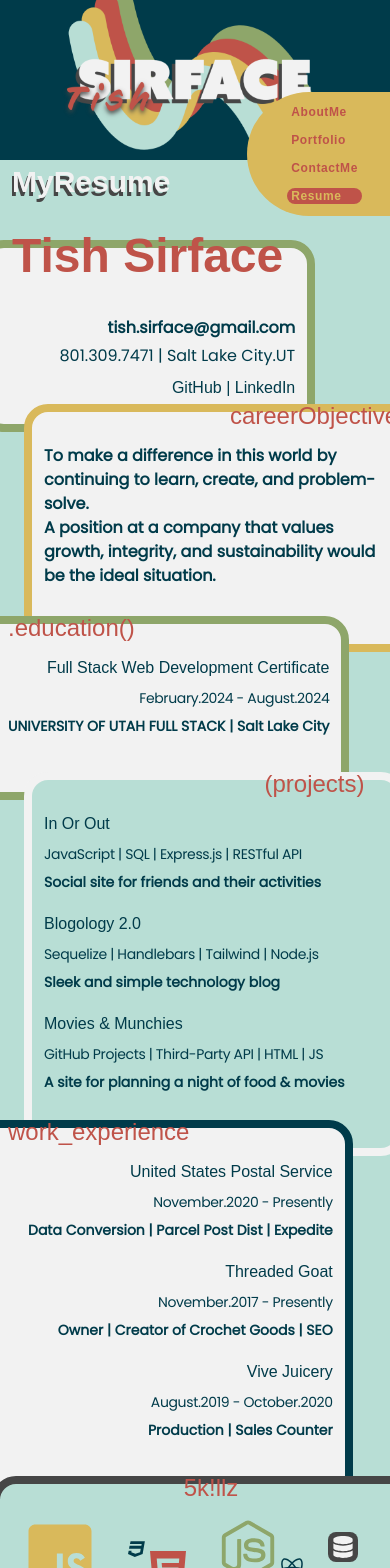
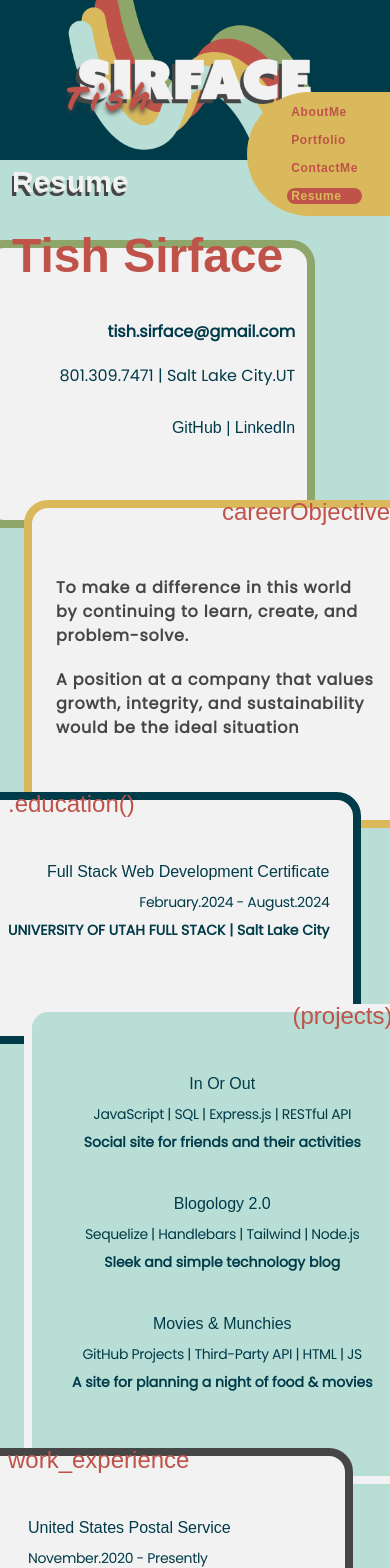
Before and after one commit to ThisTish/Portfolio_of_Tish, a React (Vite) app: page /resume in a window 390 px wide. Shown: the top 1568 px of the page. Built offline with nearby package versions, Linux system fonts and the light colour scheme; a web font is replaced by a local one.

Commit message:
resume DRY and responsive

```diff
--- a/src/components/ContactForm.jsx
+++ b/src/components/ContactForm.jsx
@@ -98,7 +98,7 @@ const ContactForm = () => {
 	}
 
 	return (
-		<div className="flex flex-col my-10">
+		<div className="flex flex-col m-16">
 			<form ref={form} onSubmit={sendMessage}  className="space-y-10 flex flex-col items-end">
 				<div>
 					<label className="text-secondary font-light" htmlFor="name">Name</label>
--- a/src/components/Resume/CareerObjective.jsx
+++ b/src/components/Resume/CareerObjective.jsx
@@ -2,11 +2,12 @@ import React from 'react'
 
 const CareerObjective = () => {
   return (
-    <div className="container border-yellow border-8 w-fit  space-y-3 px-3 pb-14 -mt-7 mx-auto -mr-8 ml-6 rounded-3xl bg-highlight">
-				<h3 className="text-red text-2xl font-sans flex justify-end mr-1 -mt-3">careerObjective</h3>
-				<p className="text-secondary font-semibold mr-3">
-          To make a difference in this world by continuing to learn, create, and problem-solve.<br />A position at a company that values growth, integrity, and sustainability would be the ideal situation.
-				</p>
+    <div className="border-yellow border-8 w-fit pl-6 pr-3 pb-20 -mt-7 -mr-6 ml-6 rounded-3xl bg-highlight md:mt-28 md:pb-16 md:ml-60">
+				<h3 className="text-red text-2xl font-sans flex justify-end mr-1 -mt-3 md:-ml-3">careerObjective</h3>
+				<div className="text-shadow font-semibold mr-5 tracking-wider pt-12 space-y-5 md:tracking-tight md:pt-10">
+				<p>To make a difference in this world by continuing to learn, create, and problem-solve.</p>
+				<p>A position at a company that values growth, integrity, and sustainability would be the ideal situation</p>
+				</div>
 		</div>
       )
 }
--- a/src/components/Resume/Education.jsx
+++ b/src/components/Resume/Education.jsx
@@ -2,15 +2,15 @@ import React from 'react'
 
 const Education = () => {
   return (
-    <div className="container border-green border-8 w-fit space-y-3 px-3 pb-14 -mt-9 -ml-8 rounded-3xl bg-highlight">
+    <div className="border-secondary border-8 w-fit h-fit px-3 pb-14 -mt-9 -ml-8 rounded-3xl bg-highlight md:pl-3">
 				<h3 className="text-red text-2xl font-sans ml-5 -mt-3">.education()</h3>
-        <div className="ml-5 flex flex-col items-end text-secondary space-y-2">
+        <div className="ml-5 flex flex-col items-end text-secondary space-y-2 py-10 pr-3">
           <h4 className='font-sans font-lg '>Full Stack Web Development Certificate</h4>
           <p className=" font-light tracking-tight text-sm">
             February.2024 - August.2024
           </p>
           <p className=" font-semibold text-sm">
-            UNIVERSITY OF UTAH FULL STACK | Salt Lake City
+            UNIVERSITY OF UTAH FULL STACK | <span className='text-nowrap'>Salt Lake City</span>
           </p>
         </div>
 		</div>
--- a/src/components/Resume/NameDetails.jsx
+++ b/src/components/Resume/NameDetails.jsx
@@ -2,16 +2,17 @@ import React from 'react'
 
 const NameDetails = () => {
   return (
-    <div className="container h-48 w-fit border-green border-8 space-y-3 px-3 pb-14 mt-10 -ml-5 rounded-3xl bg-highlight">
+    <div className="h-fit w-fit border-green border-8 px-3 pb-20 mt-10 -ml-5 rounded-3xl bg-highlight">
       <h1 className="text-red text-5xl font-bold flex -mt-7 p-3 ">Tish Sirface</h1>
-  <div className='flex flex-col text-secondary items-end '>
-    <p className=" font-semibold mt-3">
+
+      <div className='flex flex-col text-secondary items-end md:ml-16 md:mr-3'>
+        <p className=" font-semibold mt-7">
           tish.sirface@gmail.com
         </p>
-    <p className=" font-light mt-1">
+        <p className=" font-light mt-5 text-nowrap">
         801.309.7471 | Salt Lake City.UT
         </p>
-    <p className=" font-sans mt-2">
+        <p className=" font-sans mt-7">
           <a href='https://github.com/ThisTish'>GitHub</a> | <a href='https://www.linkedin.com/in/tishsirface'>LinkedIn</a>
         </p>
       </div>
--- a/src/components/Resume/Projects.jsx
+++ b/src/components/Resume/Projects.jsx
@@ -1,40 +1,50 @@
 import React from 'react'
 
 const Projects = () => {
+
+    const projects = [
+      {
+        title: "In Or Out",
+        languages: "JavaScript | SQL | Express.js | RESTful API",
+        description: "Social site for friends and their activities"
+      },
+      {
+        title: "Blogology 2.0",
+        languages: "Sequelize | Handlebars | Tailwind | Node.js",
+        description: "Sleek and simple technology blog"
+      },
+      {
+        title: "Movies & Munchies",
+        languages: "GitHub Projects | Third-Party API | HTML | JS",
+        description: "A site for planning a night of food & movies"
+      }
+
+    ]
+
   return (
-  <div className="container border-highlight bg-primary border-8 w-fit space-y-3 px-3 pb-14 -mt-7 -mr-8 ml-6 rounded-3xl ">
+
+
+  <div className=" border-highlight bg-primary border-8 w-fit space-y-3 pb-14 -mt-10 -mr-8 ml-6 rounded-3xl md:-mt-5 md:px-20 ">
     <h3 className="text-red text-2xl font-sans mr-5 -mt-3 flex flex-col items-end">(projects)</h3>
-    <div className="mr-5 space-y-5">
+    <div className=" space-y-10 text-center px-10 py-7">
 
-      <div className="mr-5 text-secondary space-y-2">
-        <h4 className='font-sans font-lg '><a href='https://in-or-out-6n4t.onrender.com/'>In  Or Out</a></h4>
+    { projects.map((project) =>(
+
+
+
+      <div className=" text-secondary space-y-2">
+        <h4 className='font-sans font-xl '><a href='https://in-or-out-6n4t.onrender.com/'>{project.title}</a></h4>
         <p className=" font-light tracking-tight text-sm">
-          JavaScript | SQL | Express.js | RESTful API
+          {project.languages}
         </p>
         <p className=" font-semibold text-sm">
-          Social site for friends and their activities
+          {project.description}
         </p>
       </div>
+        )
+      )}
 
-      <div className="mr-5 text-secondary space-y-2">
-        <h4 className='font-sans font-lg '><a href='https://github.com/ThisTish/Blogology2.0'>Blogology 2.0</a></h4>
-        <p className=" font-light tracking-tight text-sm">
-        Sequelize | Handlebars | Tailwind | Node.js
-        </p>
-        <p className=" font-semibold text-sm">
-          Sleek and simple technology blog
-        </p>
-      </div>
 
-      <div className="mr-5 text-secondary space-y-2">
-        <h4 className='font-sans font-lg '><a href='https://thistish.github.io/Movies-n-Munchies/'>Movies & Munchies</a></h4>
-        <p className=" font-light tracking-tight text-sm">
-        GitHub Projects | Third-Party API | HTML | JS
-        </p>
-        <p className=" font-semibold text-sm">
-          A site for planning a night of food & movies
-        </p>
-      </div>
   </div>
 </div>
   )
--- a/src/components/Resume/Skills.jsx
+++ b/src/components/Resume/Skills.jsx
@@ -1,24 +1,37 @@
 import {FaJsSquare, FaHtml5, FaCss3,
-        FaNodeJs, FaReact, FaDatabase,
+        FaNodeJs, FaReact
 
  } from 'react-icons/fa'
 
 
 const Skills = () => {
+
+  const icons = [
+    { component: FaJsSquare, className: "text-yellow" },
+    { component: FaCss3, className: "text-secondary" },
+    { component: FaHtml5, className: "text-red" },
+    { component: FaNodeJs, className: "text-green" },
+    { component: FaReact, className: "text-secondary" },
+  ]
+
+
   return (
 	<div>
-    <div className=" border-shadow border-8 rounded-3xl bg-primary space-y-3 px-3 pb-14 -mt-7 -mr-10 -ml-2">
-				<h3 className="text-red text-2xl font-sans flex justify-center -mt-3">5k!llz</h3>
-				<div className='relative p-5'>
-          <FaJsSquare  className="inline m-1 text-7xl text-yellow absolute top-0 left-2"/>
-          <FaCss3  className="inline m-1 text-lg text-secondary absolute top-5 left-28"/>
-          <FaHtml5  className="inline m-1 text-5xl text-red absolute top-7 left-32"/>
-          <FaNodeJs  className="inline m-1 text-6xl text-green absolute top-0 right-32"/>
-          <FaReact  className="inline m-1 text-4xl text-secondary absolute top-9 right-24"/>
-          <FaDatabase  className="inline m-1 text-3xl text-highlight p-1 bg-shadow rounded-lg absolute top-3 right-12"/>
-				</div>
+
+				<div className='flex mx-auto p-7 space-x-5 md:hidden'>
+          {icons.map(({ component: Icon, className}, index) =>(
+            <Icon key={index} className={`inline m-1 text-7xl ${className}`} />
+          ))}
 			</div>
+				<div className='md:flex flex-col absolute right-0 space-y-10 hidden'>
+          {icons.map(({ component: Icon, className}, index) =>(
+            <Icon key={index} className={`inline m-1 text-7xl ${className}`} />
+          ))}
+			</div>
+
   </div>
+
+
   )
 }
 
--- a/src/components/Resume/WorkExperience.jsx
+++ b/src/components/Resume/WorkExperience.jsx
@@ -1,41 +1,43 @@
 import React from 'react'
 
 const WorkExperience = () => {
+
+  const jobs = [
+    {
+      place: "United States Postal Service",
+      dates: "November.2020 - Presently",
+      roles: "Data Conversion | Parcel Post Dist | Expedite"
+    },
+    {
+      place: "Threaded Goat",
+      dates: "November.2017 - Presently",
+      roles: "Owner | Creator of Crochet Goods | SEO"
+    },
+    {
+      place: "Vive Juicery",
+      dates: "August.2019 - October.2020",
+      roles: "Production | Sales Counter | Delivery"
+    }
+  ]
+
+
   return (
-    <div className="container border-secondary border-8 w-fit space-y-3 px-3 pb-14 -mt-9 -ml-8 rounded-3xl bg-highlight">
-				<h3 className="text-red text-2xl font-sans ml-5 -mt-3">work_experience</h3>
+    <div className="border-shadow border-8 w-fit px-3 pb-14 -mt-9 -ml-8 rounded-3xl bg-highlight md:mb-52">
+				<h3 className="text-red text-2xl font-sans ml-5 -mt-3 mb-10">work_experience</h3>
         <div className="ml-5">
-          <div className="text-secondary space-y-5">
-
-            <div className="ml-5 flex flex-col items-end text-secondary space-y-2">
-              <h4 className='font-sans font-lg '>United States Postal Service</h4>
+          <div className="text-secondary space-y-7">
+          {jobs.map((job) => (
+            <div className="ml-5 text-secondary space-y-2">
+              <h4 className='font-sans font-lg '>{job.place}</h4>
               <p className=" font-light tracking-tight text-sm">
-              November.2020 - Presently
+              {job.dates}
               </p>
               <p className=" font-semibold text-sm">
-              Data Conversion | Parcel Post Dist | Expedite
+              {job.roles}
               </p>
             </div>
+            ))}
 
-            <div className="ml-5 flex flex-col items-end text-secondary space-y-2">
-          <h4 className='font-sans font-lg '>Threaded Goat</h4>
-          <p className=" font-light tracking-tight text-sm">
-            November.2017 - Presently
-          </p>
-          <p className=" font-semibold text-sm">
-          Owner | Creator of Crochet Goods | SEO
-          </p>
-        </div>
-
-        <div className="ml-5 flex flex-col items-end text-secondary space-y-2">
-          <h4 className='font-sans font-lg '>Vive Juicery</h4>
-          <p className=" font-light tracking-tight text-sm">
-            August.2019 - October.2020
-          </p>
-          <p className=" font-semibold text-sm">
-            Production | Sales Counter
-          </p>
-        </div>
           </div>
         </div>
 		</div>
--- a/src/index.css
+++ b/src/index.css
@@ -16,8 +16,8 @@
 	--highlight: #F2F2F2;
 	--shadow: #464646;
 	}
+
 }
-
 	/* not quite here yet. need more tailwind config for this. might change to secondary palette */
 	/* body.dark-mode{
 	/* body.dark-mode{
--- a/src/pages/Portfolio.jsx
+++ b/src/pages/Portfolio.jsx
@@ -4,8 +4,8 @@ import projectList from '../projects.json'
 const Portfolio = () => {
 	return (
 		<section className='mb-5'>
-			<h2 className="text-highlight text-3xl font-bold [text-shadow:_-2px_4px_0_var(--shadow)] mx-3 my-1 md:text-5xl lg:text-7xl">Portfolio</h2>
-			<div className="space-y-32">
+			<h2 className="text-highlight text-3xl font-bold [text-shadow:_-2px_4px_0_var(--shadow)] mx-3 my-1 md:text-5xl lg:m-16 lg:text-7xl">Portfolio</h2>
+			<div className="space-y-32 mb-16">
 				{ projectList.map((project) =>(
 					<ProjectCards key={project.id} project={project} />
 				)
--- a/src/pages/Resume.jsx
+++ b/src/pages/Resume.jsx
@@ -9,24 +9,36 @@ import WorkExperience from '../components/Resume/WorkExperience'
 const Resume = () => {
 	return (
 		<div>
-			<h2 className="text-highlight text-3xl font-bold [text-shadow:_-2px_4px_0_var(--shadow)] mx-3 my-1">MyResume</h2>
-
-			<NameDetails />
-			<CareerObjective />
-			<Education />
-			<Projects />
-			<WorkExperience />
-			<Skills />
-			<div className="flex justify-between text-secondary m-5 py-2 text-xl font-sans bg-yellow max-w-sm">
-				<div className='flex flex-col space-y-2'>
+			<h2 className="text-highlight text-3xl font-bold [text-shadow:_-2px_4px_0_var(--shadow)] mx-3 my-1 md:text-5xl lg:m-16 lg:text-7xl">Resume</h2>
+			<div className='md:flex'>
+				<NameDetails />
+			<	CareerObjective />
+			</div>
+			<div className='md:flex justify-center items-center'>
+				<Education />
+				<Projects />
+			</div>
+			<div className='md:flex'>
+				<WorkExperience />
+				<Skills />
+			</div>
+			<div className="justify-center flex mb-20 md:absolute md:top-1/4 md:right-0">
+			{/* <div className="flex justify-between text-secondary mx-6 my-7 py-2 text-xl font-sans bg-yellow max-w-sm md:-mr-1"> */}
+				{/* <div className='flex flex-col space-y-2'>
 				<p className='-ml-3 -mt-5'>For more</p>
 				<p className=' -mt-6'> details...</p>
 				</div>
 				<a href='/files/Tisha_Sirface_Web_Development_Resume.pdf' download='Tish_Sirface-Web_Development_Resume.pdf'>
-					<button className='bg-red text-highlight rounded-tl-full rounded-bl-full py-3 px-1 [text-shadow:_-2px_4px_0_var(--shadow)]'>
-						Download Resume Here
+					<button className='bg-red text-highlight rounded-tl-full rounded-bl-full py-3 px-2 [text-shadow:_-2px_4px_0_var(--shadow)]'>
+						Download Resume
+					</button>
+				</a> */}
+				<a href='/files/Tisha_Sirface_Web_Development_Resume.pdf' download='Tish_Sirface-Web_Development_Resume.pdf'>
+					<button className='bg-red font-sans text-xl text-center text-highlight shadow-md shadow-secondary rounded-full p-5 [text-shadow:_-2px_4px_0_var(--shadow)]'>
+						Download Full Resume
 					</button>
 				</a>
+				{/* </div> */}
 			</div>
 		</div>
 	)
```
Also changed, not shown: src/components/Resume/CareerObjectives.jsx (deleted, +0 -9 lines), src/pages/ContactMe.jsx (+6 -8 lines). Lines whose indentation alone changed are shown as unchanged.
